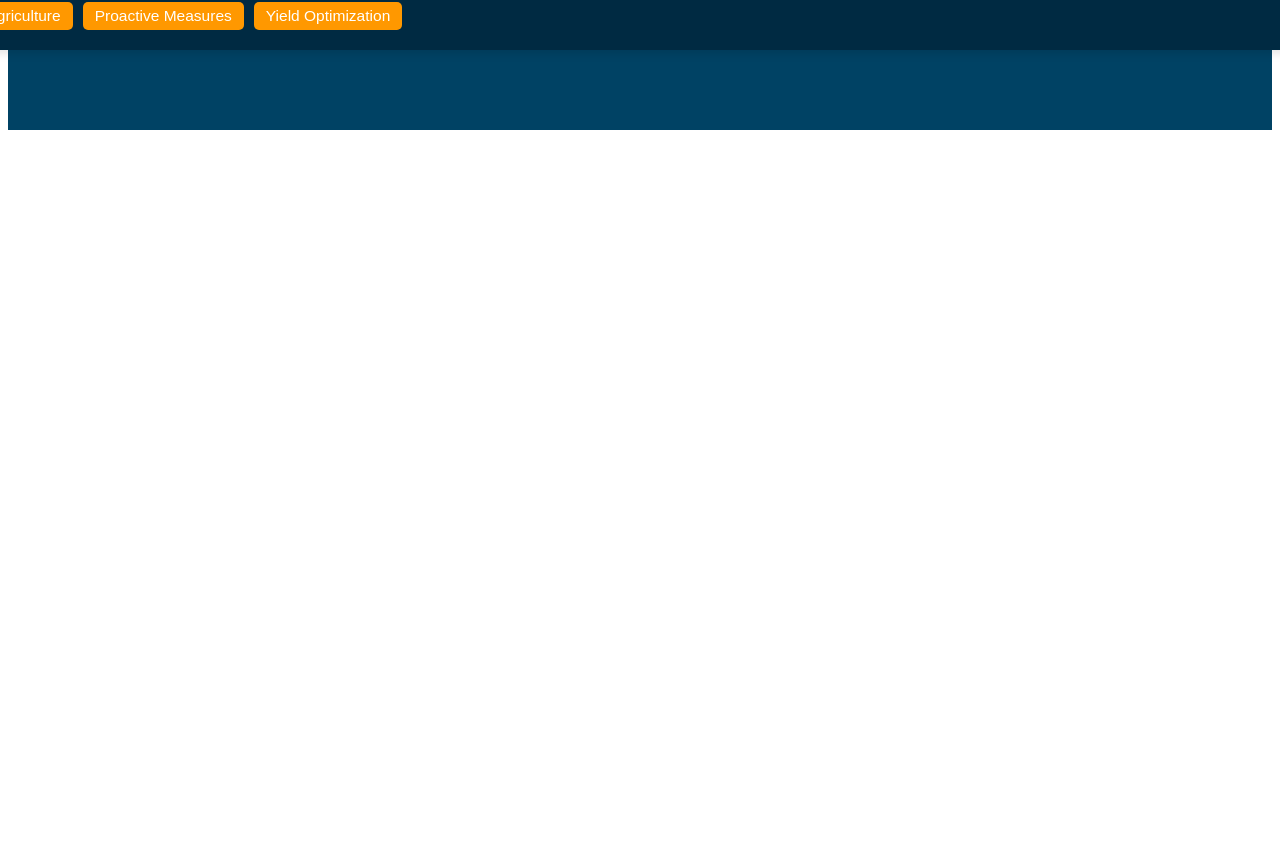
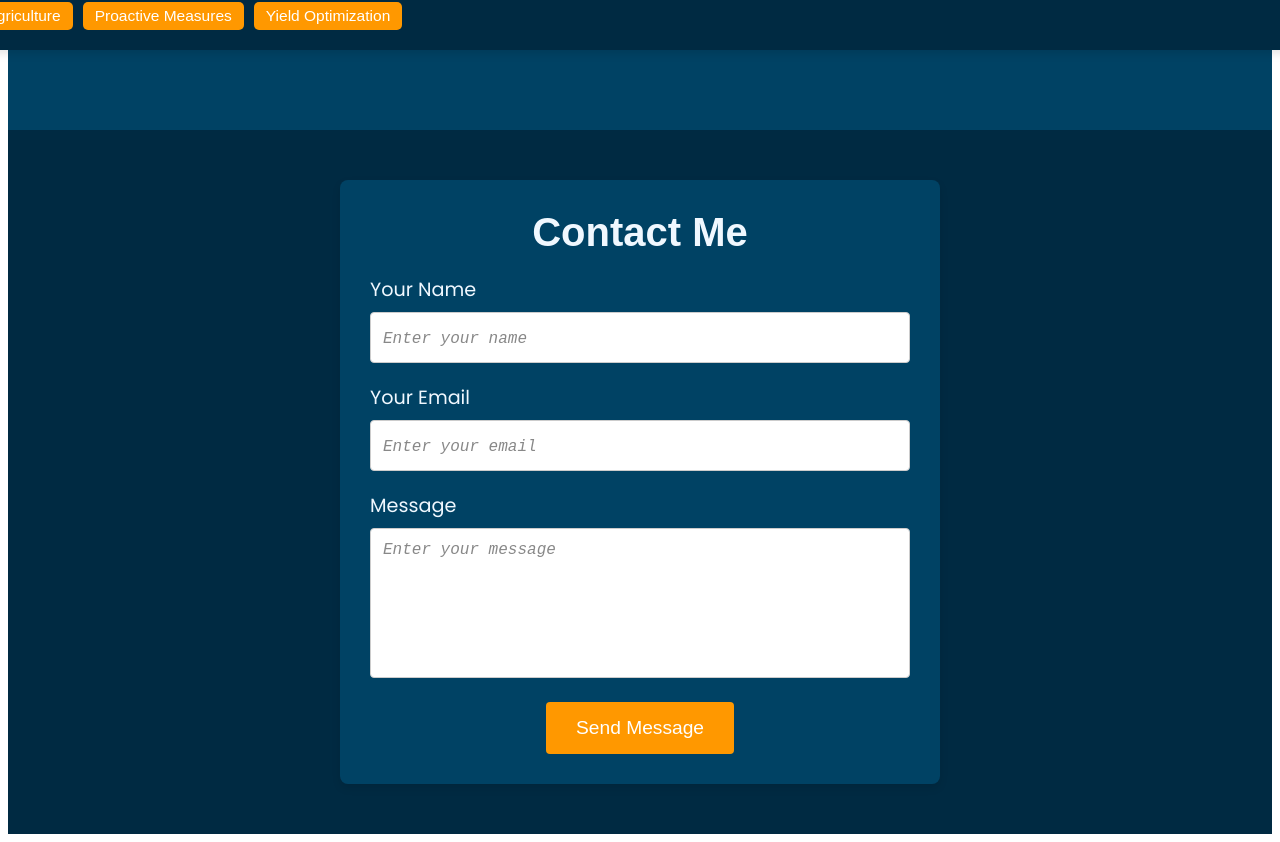
Before and after one commit to SamuelSudeepAyyala/samuel-sudeep-portfolio, an Angular app: page / in a window 1280 px wide. Shown: the part 5873-6715 px from the top of the page. Before the commit the page ends 6011 px from the top, so only its background shows below. Built offline with nearby package versions, Linux system fonts and the light colour scheme.

Commit message:
contact page updated

```diff
--- a/src/app/home/home.component.css
+++ b/src/app/home/home.component.css
@@ -424,3 +424,71 @@ img {
     font-size: 1rem;
   }
 }
+/*****Contact Section Styles*****/
+.contact-section {
+  padding: 50px;
+  background-color: #002a42;
+  text-align: center;
+  font-family: 'Work Sans', sans-serif;
+  color: aliceblue;
+}
+
+.contact-container {
+  max-width: 600px;
+  margin: 0 auto;
+  background-color: #004264;
+  padding: 30px;
+  border-radius: 8px;
+  box-shadow: 0 4px 8px rgba(0, 0, 0, 0.1);
+}
+
+  .contact-container h2 {
+    font-size: 2.5rem;
+    margin-bottom: 20px;
+    color:aliceblue;
+  }
+
+.input-container {
+  margin-bottom: 20px;
+  text-align: left;
+}
+
+  .input-container label {
+    font-size: 1.2rem;
+    margin-bottom: 8px;
+    display: block;
+    font-family: 'Poppins', sans-serif;
+  }
+
+  .input-container input,
+  .input-container textarea {
+    width: 100%;
+    padding: 12px;
+    font-size: 1rem;
+    border: 1px solid #ccc;
+    border-radius: 4px;
+    font-family: 'Poppins', sans-serif;
+  }
+
+  .input-container textarea {
+    height: 150px;
+    resize: none;
+
+  }
+
+    .input-container input::placeholder,
+    .input-container textarea::placeholder {
+      font-family: 'Courier New', Courier, monospace;
+      font-style: italic;
+      color: #888;
+    }
+
+.submit-button {
+  background-color: #ff9800;
+  color: #fff;
+  font-size: 1.2rem;
+  padding: 15px 30px;
+  border: none;
+  border-radius: 4px;
+  cursor: pointer;
+}
--- a/src/app/home/home.component.html
+++ b/src/app/home/home.component.html
@@ -333,3 +333,26 @@
     </div>
   </div>
 </section>
+<!----End Projects Section---->
+<!----Start Contact Section---->
+<section id="contact" class="contact-section">
+  <div class="contact-container">
+    <h2>Contact Me</h2>
+    <form action="mailto:ayyalasamuelsudeep@gmail.com" method="POST" enctype="multipart/form-data">
+      <div class="input-container">
+        <label for="name">Your Name</label>
+        <input type="text" id="name" name="name" placeholder="Enter your name" required>
+      </div>
+      <div class="input-container">
+        <label for="email">Your Email</label>
+        <input type="email" id="email" name="email" placeholder="Enter your email" required>
+      </div>
+      <div class="input-container">
+        <label for="message">Message</label>
+        <textarea id="message" name="message" placeholder="Enter your message" required></textarea>
+      </div>
+      <button type="submit" class="submit-button">Send Message</button>
+    </form>
+  </div>
+</section>
+<!----End Contact Section---->
```
